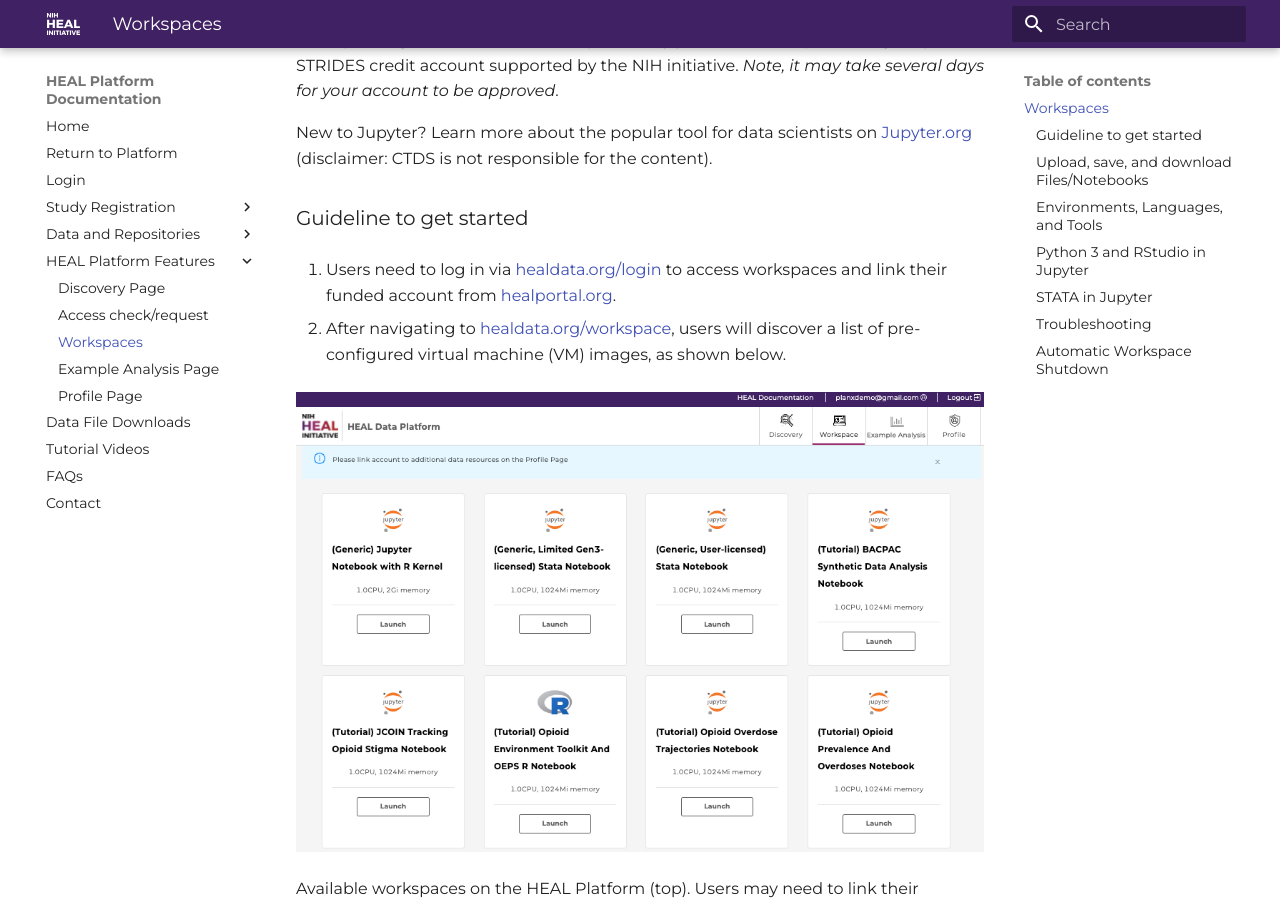
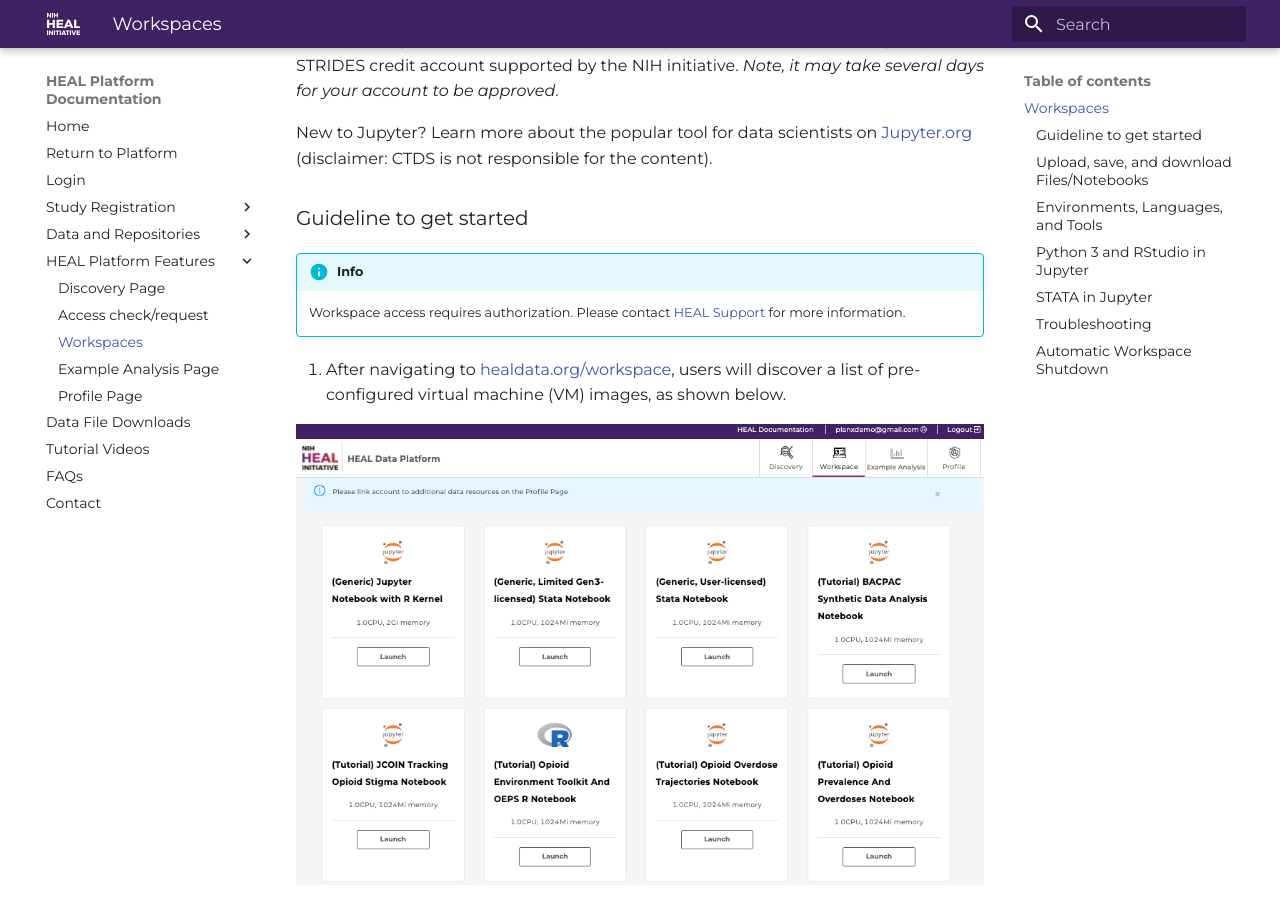
Before and after one commit to norc-heal/heal-docs, an MkDocs documentation site: the page built from docs/platform_workspaces.md, in a window 1280 px wide and 900 px high, scrolled down 357 px. Built offline with MkDocs 1.6.1 and Material for MkDocs 9.7.7, drawn with Linux system fonts in a browser that asks for light colours; some of the changed lines change nothing that is shown.

Commit message:
Update platform_workspaces.md

```diff
--- a/docs/platform_workspaces.md
+++ b/docs/platform_workspaces.md
@@ -6,9 +6,11 @@
 
 ### Guideline to get started
 
-1. Users need to log in via [healdata.org/login](https://healdata.org/login) to access workspaces and link their funded account from [healportal.org](https://healportal.org).
+!!! info
 
-2. After navigating to [healdata.org/workspace](https://healdata.org/workspace), users will discover a list of pre-configured virtual machine (VM) images, as shown below.
+    Workspace access requires authorization. Please contact [HEAL Support](mailto:heal-support@data-commons.io) for more information.
+
+1. After navigating to [healdata.org/workspace](https://healdata.org/workspace), users will discover a list of pre-configured virtual machine (VM) images, as shown below.
 
 ![Workspace_flavors](img/workspace_flavors.png)
 
@@ -27,7 +29,7 @@
     *   _Notebooks in RStudio_: (1) Opioid Environment Toolkit and OEPS
 
 
-3. Click “Launch” on any of the above workspace flavors to spin up a copy of that VM. Note: Launching the VM may take several minutes.
+2. Click “Launch” on any of the above workspace flavors to spin up a copy of that VM. Note: Launching the VM may take several minutes.
 
     ![Workspace_launch](img/workspace_launch.png)
 
@@ -36,16 +38,17 @@
 
 
 
-4. After launching, the home folders are displayed, one of which is the user's persistent drive ("pd").
+3. After launching, the home folders are displayed, one of which is the user's persistent drive ("pd").
+
 <figure markdown>
   ![Workspace_data_folder](img/workspace_data_folder.png)
   <figcaption> The /pd directory is a user’s persistent drive. </figcaption>
 </figure>
 
-5. Select the **/pd** folder. Only files saved in the **/pd** directory will remain available after termination of a workspace session.
-     <figure markdown>
+4. Select the **/pd** folder. Only files saved in the **/pd** directory will remain available after termination of a workspace session.
+<figure markdown>
   ![Workspace_pd_folder](img/workspace_pd_folder.png)
-  <figcaption>     New files or licenses should be saved in the the /pd directory if users need to access them after restarting the workspaces. </figcaption>
+  <figcaption> New files or licenses should be saved in the the /pd directory if users need to access them after restarting the workspaces. </figcaption>
 </figure>
 
 - **Attention:** Any personal files in the folder “data” will be lost. Personal files in the directory /pd will persist.
@@ -53,14 +56,14 @@
 - The folder “healdata.org” in the “data” folder will host the data files you have exported from the Discovery Page.
 
 
-6. Start a new notebook by clicking “New” in the top right corner and choose between Python 3 or R Studio as the base programmatic language.
+5. Start a new notebook by clicking “New” in the top right corner and choose between Python 3 or R Studio as the base programmatic language.
 <figure markdown>
   ![Workspace_new](img/workspace_new.png)
   <figcaption> Start a new notebook under “New”. </figcaption>
 </figure>
 
 
-7. **Experiment away!** Code blocks are entered in cells, which can be executed individually or all at once. Code documentation and comments can also be entered in cells, and the cell type can be set to support Markdown.
+6. **Experiment away!** Code blocks are entered in cells, which can be executed individually or all at once. Code documentation and comments can also be entered in cells, and the cell type can be set to support Markdown.
 
     Results, including plots, tables, and graphics, can be generated in the workspace and downloaded as files.
 
@@ -69,10 +72,10 @@
 ![workspace_import_manifest](img/workspace_import_manifest.png)
 
 
-8. Do not forget to terminate your workspace once your work is finished to be mindful of the cost-intensive computational effort. **Note, that Workspaces automatically shut down after 90 minutes of [idle time.](#AutomaticWorkspaceShutdown)**
+7. Do not forget to terminate your workspace once your work is finished to be mindful of the cost-intensive computational effort. **Note, that Workspaces automatically shut down after 90 minutes of [idle time.](#AutomaticWorkspaceShutdown)**
 <figure markdown>
   ![Workspace_terminate](img/workspace_terminate_2.png)
-  <figcaption> Do not forget to terminate your workspace once your work is finished. Unterminated workspaces continue to accrue computational costs. </figcaption>
+  <figcaption> Do not forget to terminate your workspace once your work is finished. Unterminated workspaces continue to accrue computational costs.</figcaption>
 </figure>
 
 Further reading: read more about how to download data files into the Workspaces [here](#DownloadFilesSDKWorkspaces).
```
